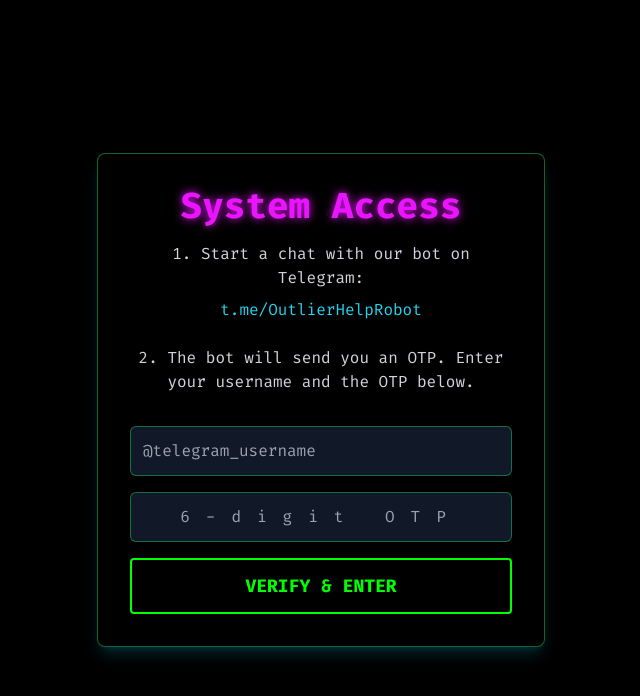
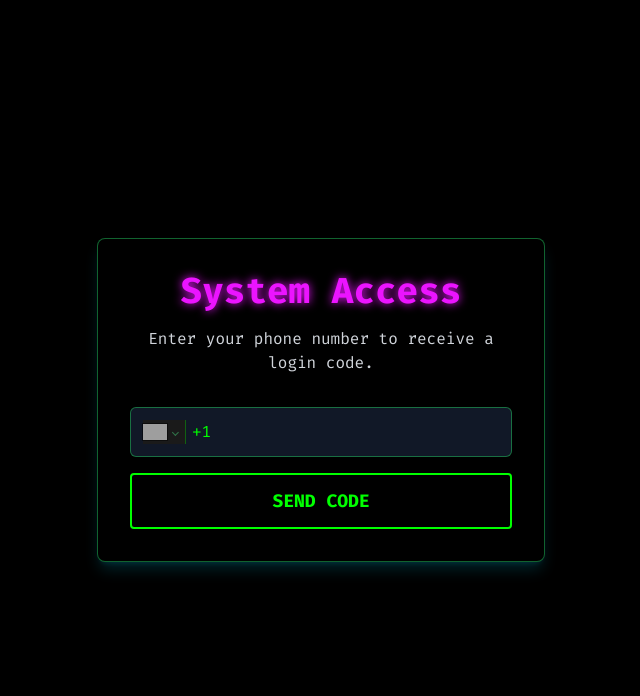
Before and after one commit to SocialLevi/outlier-assistant-pro, a React (Create React App) app: page / in a window 1280 px wide. Shown: the top 696 px of the page, without its empty margins (319-959 px from the left). Built offline with nearby package versions, Linux system fonts and the light colour scheme; grey boxes are pictures that could not be loaded.

Commit message:
Update App.js

```diff
--- a/src/App.js
+++ b/src/App.js
@@ -1,4 +1,5 @@
 import React, { useState, useEffect, useRef } from 'react';
+import PhoneInput from 'react-phone-number-input'
 // You can find more icons at https://lucide.dev/icons/
 import { ShoppingCart, Menu, X, MessageSquare, Send, Copy, LogIn, LogOut } from 'lucide-react';
 
@@ -94,7 +95,7 @@
                 </nav>
                 <div className="flex items-center space-x-4">
                     {isLoggedIn && (
-                        <span className="text-cyan-400 hidden sm:block">Welcome, @{username}</span>
+                        <span className="text-cyan-400 hidden sm:block">Welcome, {username}</span>
                     )}
                     <button onClick={onCartClick} className="relative text-green-400 hover:text-cyan-400">
                         <ShoppingCart className="h-6 w-6" />
@@ -613,25 +614,60 @@
 }
 
 const LoginPage = ({ onLogin }) => {
-    const [username, setUsername] = useState('');
+    const [phoneNumber, setPhoneNumber] = useState('');
     const [otp, setOtp] = useState('');
     const [error, setError] = useState('');
     const [isLoading, setIsLoading] = useState(false);
+    const [message, setMessage] = useState('');
+    const [step, setStep] = useState(1); // 1 for phone, 2 for OTP
+
+    const handlePhoneSubmit = async (e) => {
+        e.preventDefault();
+        if (!phoneNumber) {
+            setError('Phone number is required.');
+            return;
+        }
+        setError('');
+        setIsLoading(true);
+        setMessage('');
+
+        try {
+            const res = await fetch('/api/send-sms-otp', {
+                method: 'POST',
+                headers: { 'Content-Type': 'application/json' },
+                body: JSON.stringify({ phoneNumber }),
+            });
+
+            const data = await res.json();
+
+            if (!res.ok) {
+                throw new Error(data.error || 'Failed to send OTP.');
+            }
+
+            setMessage(data.message);
+            setStep(2);
+
+        } catch (err) {
+            setError(err.message);
+        } finally {
+            setIsLoading(false);
+        }
+    };
 
     const handleOtpSubmit = async (e) => {
         e.preventDefault();
-        if (!username || !otp) {
-            setError('Username and OTP are required.');
+        if (!otp) {
+            setError('OTP is required.');
             return;
         }
         setError('');
         setIsLoading(true);
 
         try {
-            const res = await fetch('/api/verify-otp', {
+            const res = await fetch('/api/verify-sms-otp', {
                 method: 'POST',
                 headers: { 'Content-Type': 'application/json' },
-                body: JSON.stringify({ username, otp }),
+                body: JSON.stringify({ phoneNumber, otp }),
             });
 
             const data = await res.json();
@@ -640,7 +676,7 @@
                 throw new Error(data.error || 'Verification failed.');
             }
 
-            onLogin(data.username);
+            onLogin(data.user.phone);
 
         } catch (err) {
             setError(err.message);
@@ -653,19 +689,29 @@
         <div className="min-h-screen flex items-center justify-center p-4">
             <div className="bg-black border border-green-500/50 p-8 shadow-lg shadow-cyan-500/20 w-full max-w-md text-center rounded-lg">
                 <h2 className="text-4xl font-bold mb-4 led-text">System Access</h2>
-                <p className="text-gray-300 mb-2">1. Start a chat with our bot on Telegram:</p>
-                <a href="https://t.me/OutlierHelpRobot" target="_blank" rel="noopener noreferrer" className="text-cyan-400 hover:underline break-all mb-6 block">t.me/OutlierHelpRobot</a>
-                <p className="text-gray-300 mb-8">2. The bot will send you an OTP. Enter your username and the OTP below.</p>
 
+                {step === 1 ? (
+                    <>
+                        <p className="text-gray-300 mb-8">Enter your phone number to receive a login code.</p>
+                        <form onSubmit={handlePhoneSubmit}>
+                            <div className="bg-gray-900 border border-green-500/50 p-3 rounded-md focus-within:ring-2 focus-within:ring-cyan-500 mb-4">
+                                <PhoneInput
+                                    international
+                                    defaultCountry="US"
+                                    value={phoneNumber}
+                                    onChange={setPhoneNumber}
+                                    className="w-full bg-transparent text-green-400"
+                                />
+                            </div>
+                            <button type="submit" className="btn-hacker text-lg inline-flex items-center gap-3 w-full justify-center" disabled={isLoading}>
+                                {isLoading ? 'Sending...' : 'Send Code'}
+                            </button>
+                        </form>
+                    </>
+                ) : (
+                    <>
+                        <p className="text-gray-300 mb-8">{message || `Enter the code sent to ${phoneNumber}`}</p>
                          <form onSubmit={handleOtpSubmit}>
-                    <input
-                        type="text"
-                        value={username}
-                        onChange={(e) => setUsername(e.target.value)}
-                        placeholder="@telegram_username"
-                        className="w-full bg-gray-900 border border-green-500/50 p-3 text-green-400 rounded-md focus:outline-none focus:ring-2 focus:ring-cyan-500 mb-4"
-                        disabled={isLoading}
-                    />
                             <input
                                 type="text"
                                 value={otp}
@@ -679,6 +725,8 @@
                                 {isLoading ? 'Verifying...' : 'Verify & Enter'}
                             </button>
                         </form>
+                    </>
+                )}
                 {error && <p className="text-red-500 mt-4">{error}</p>}
             </div>
         </div>
```
Lines whose indentation alone changed are shown as unchanged.
